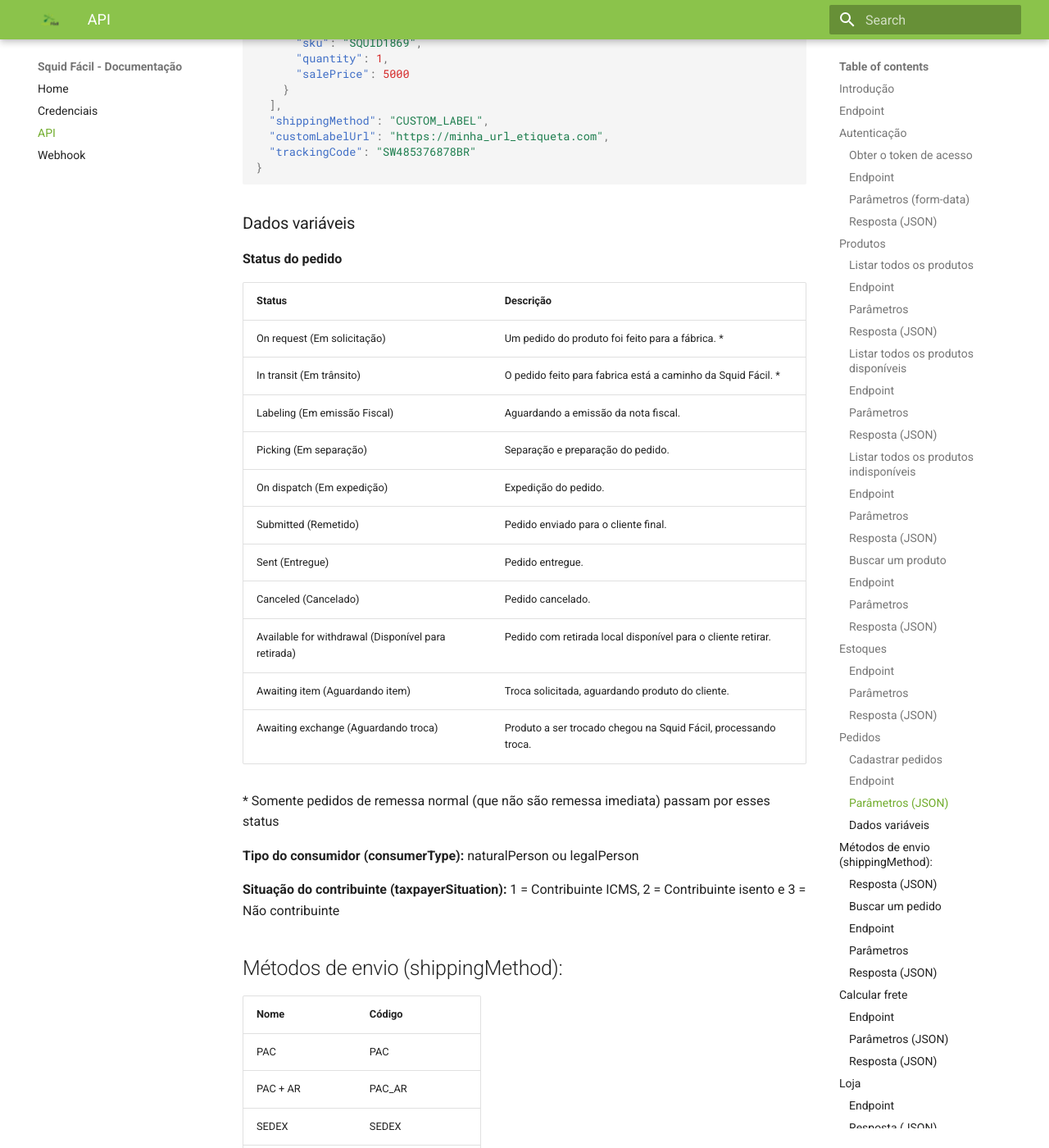
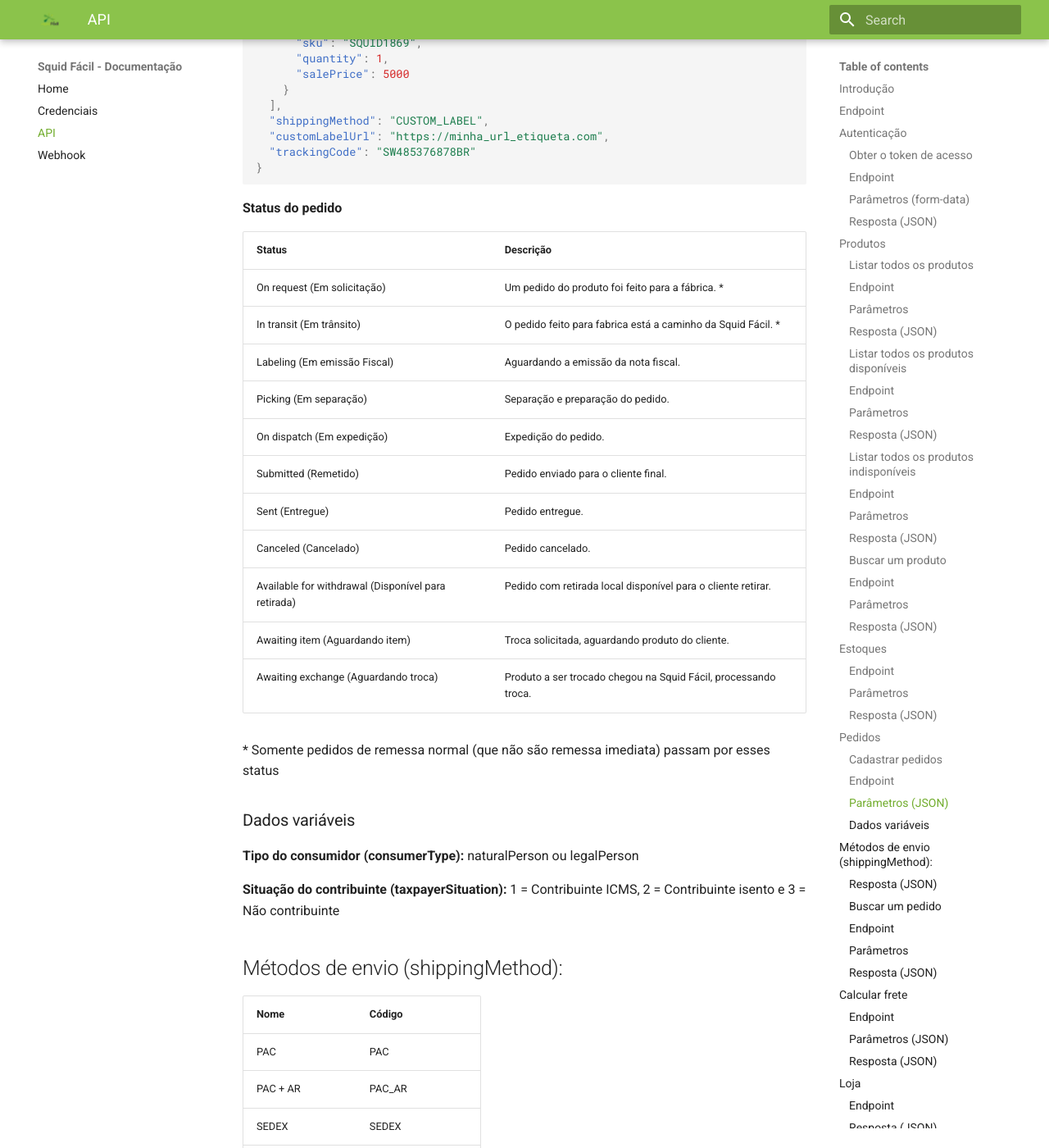
Before and after one commit to Jciel/docs, an MkDocs documentation site: the page built from docs/api.md, in a window 1280 px wide and 1400 px high, scrolled down 18884 px. Shown: the whole window at 82% size. Built offline with MkDocs 1.6.1 and Material for MkDocs 9.7.7, drawn with Linux system fonts in a browser that asks for light colours; old or Windows-style settings are respelled for this version of MkDocs; some of the changed lines change nothing that is shown.

Commit message:
Ajustado posição da tabela de status do pedido

````diff
--- a/docs/api.md
+++ b/docs/api.md
@@ -916,8 +916,6 @@ POST https://app.squidfacil.com.br/api/orders
 }
 ```
 
-### Dados variáveis
-
 **Status do pedido**
 
 | Status                                                    | Descrição                                                       |
@@ -936,6 +934,7 @@ POST https://app.squidfacil.com.br/api/orders
 
 \* Somente pedidos de remessa normal (que não são remessa imediata) passam por esses status
 
+### Dados variáveis
 
 **Tipo do consumidor (consumerType):** naturalPerson ou legalPerson
 
````
